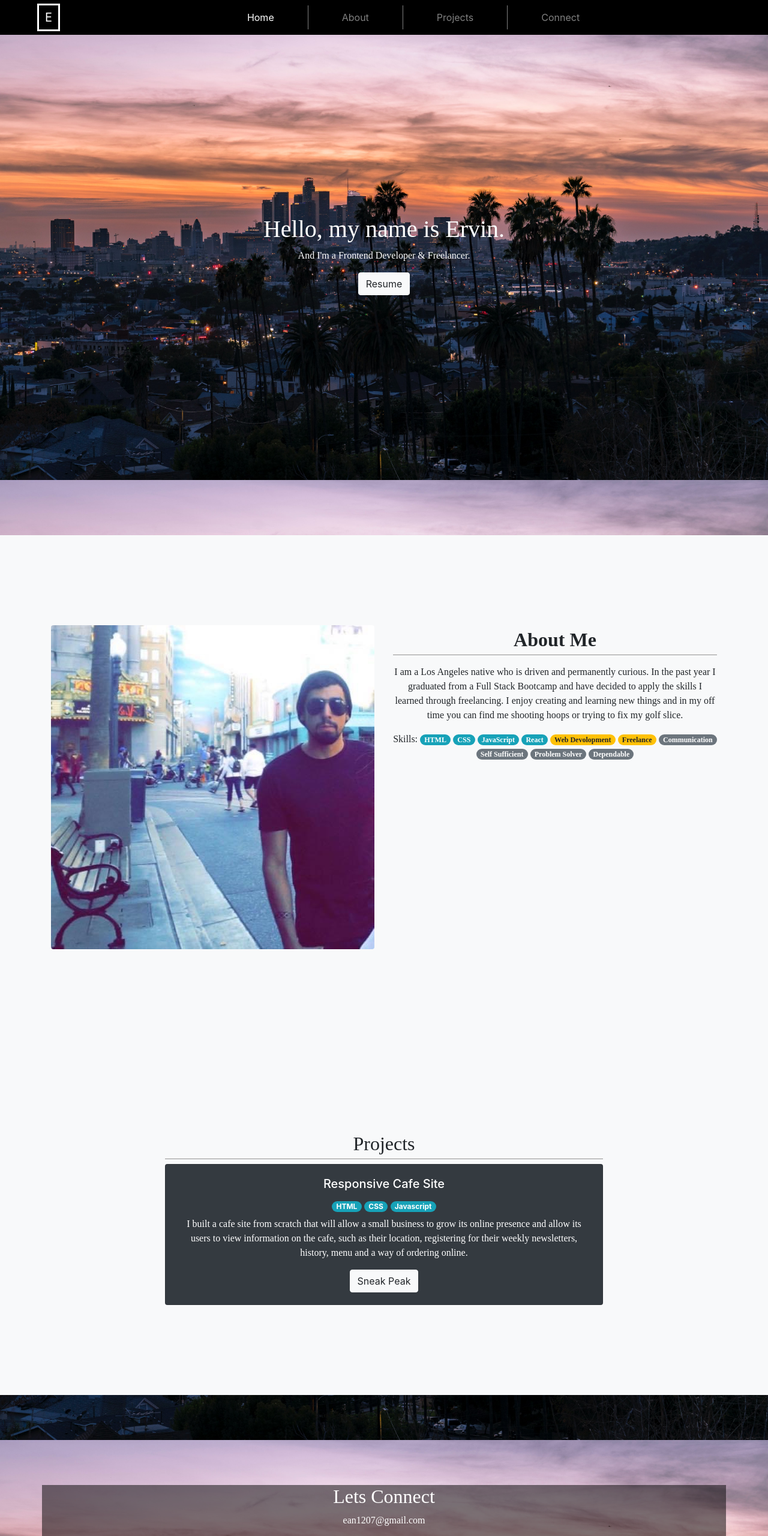
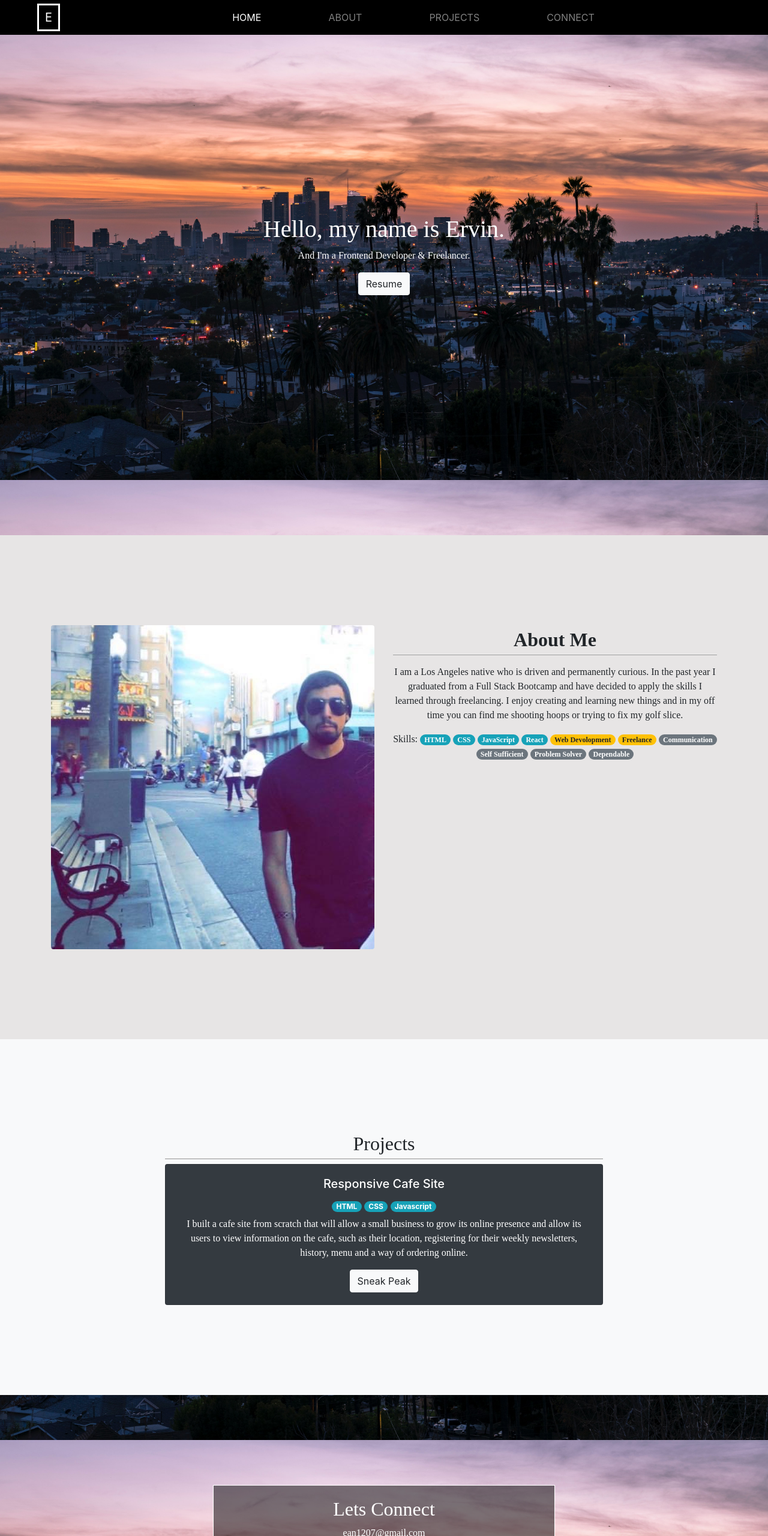
Before and after one commit to ervinCodes/LandingPage, a website: page index.html in a window 1280 px wide. Shown: the top 2560 px of the page at 60% size. Drawn offline with nearby package versions, Linux system fonts and the light colour scheme; a web font is replaced by a local one.

Commit message:
Connect and Footer Edits

```diff
--- a/css/styles.css
+++ b/css/styles.css
@@ -8,11 +8,6 @@ body {
 /* Navigation */
 .navbar {
     background-color: black;
-}
-
-.rightBorder {
-    border-right: 1px solid;
-    border-color: grey;
 }
 
  #brand {
@@ -30,15 +25,19 @@ header {
 
 /* About */
 
-  section {
+#about {
+    background-color: rgb(231, 229, 229);
+}
+
+section {
     padding: 150px 0;
   }
 
-  h1, h2, p {
+h1, h2, p {
     font-family: 'Quattrocento', serif;
   }
 
-  .line {
+.line {
     border-bottom: 2px ridge;
     padding: 5px;
 }
@@ -47,4 +46,13 @@ header {
 
 #connect {
     background-color: rgba(0, 0, 0, 0.5);
+    border: 1px solid white;
+    text-align: center;
+    padding: 20px;
 }
+
+/* Footer */
+
+#footer {
+    background-color: black;
+}
--- a/index.html
+++ b/index.html
@@ -27,24 +27,24 @@
             </button>
             <div class="collapse navbar-collapse text-center" id="homeNavbar">
                 <ul class="navbar-nav mx-auto">
-                    <li class="nav-item active rightBorder px-5">
-                        <a class="nav-link underline" href="#">
-                            <span>Home</span>
-                        </a>
-                    </li>
-                    <li class="nav-item rightBorder px-5">
+                    <li class="nav-item active px-5">
                         <a class="nav-link" href="#">
-                            About
-                        </a>
-                    </li>
-                    <li class="nav-item rightBorder px-5">
-                        <a class="nav-link" href="#">
-                            Projects
+                            HOME
                         </a>
                     </li>
                     <li class="nav-item px-5">
                         <a class="nav-link" href="#">
-                            Connect
+                            ABOUT
+                        </a>
+                    </li>
+                    <li class="nav-item  px-5">
+                        <a class="nav-link" href="#">
+                            PROJECTS
+                        </a>
+                    </li>
+                    <li class="nav-item px-5">
+                        <a class="nav-link" href="#">
+                            CONNECT
                         </a>
                     </li>
                 </ul>
@@ -53,7 +53,7 @@
     </nav>
 
     <!-- Header -->
-    <header class="text-white">
+    <header class="text-white" id="top">
         <div class="container text-center">
                 <h1 id="caption">Hello, my name is Ervin.</h1>
                     <p class="text-center" id="caption">And I'm a Frontend Developer & Freelancer.</p>
@@ -62,7 +62,7 @@
     </header>
 
     <!-- About Section -->
-    <section id="about" class="bg-light">
+    <section id="about">
         <div class="container">
             <div class="row">
                 <div class="col-sm-6 mx-auto">
@@ -114,21 +114,26 @@
 
     <!-- Contact -->
     <section id="contact">
-        <div class="container text-center text-white" id="connect">
-          <div class="row">
-            <div class="col-lg-8 mx-auto">
-              <h2>Lets Connect</h2>
-              <p>ean1207@gmail.com</p>
+        <div class="container text-center text-white">
+            <div class="row">
+                <div class="col-lg-6 mx-auto" id="connect">
+                    <h2>Lets Connect</h2>
+                    <p>ean1207@gmail.com</p>
+                </div>
             </div>
-          </div>
+            <div class="row justify-content-center">
+                <a class="nav-link" href="#" id="top">Back to Top</a>
+            </div>
         </div>
       </section>
 
-    <!-- Footer -->
-    <footer class="site-footer bg-dark">
 
+  <!-- Footer -->
+    <footer class="py-5" id="footer">
+        <div class="container">
+            <p class="m-0 text-center text-white">Copyright &copy; 2021 Ervin Natareno.  All rights reserved.  This site was built from scratch.</p>
+        </div>
     </footer>
-
 
     <!-- jQuery must come first, then Popper.js, then the Bootstrap JavaScript plugins. -->
     <script src="node_modules/jquery/dist/jquery.slim.min.js"></script>
```
